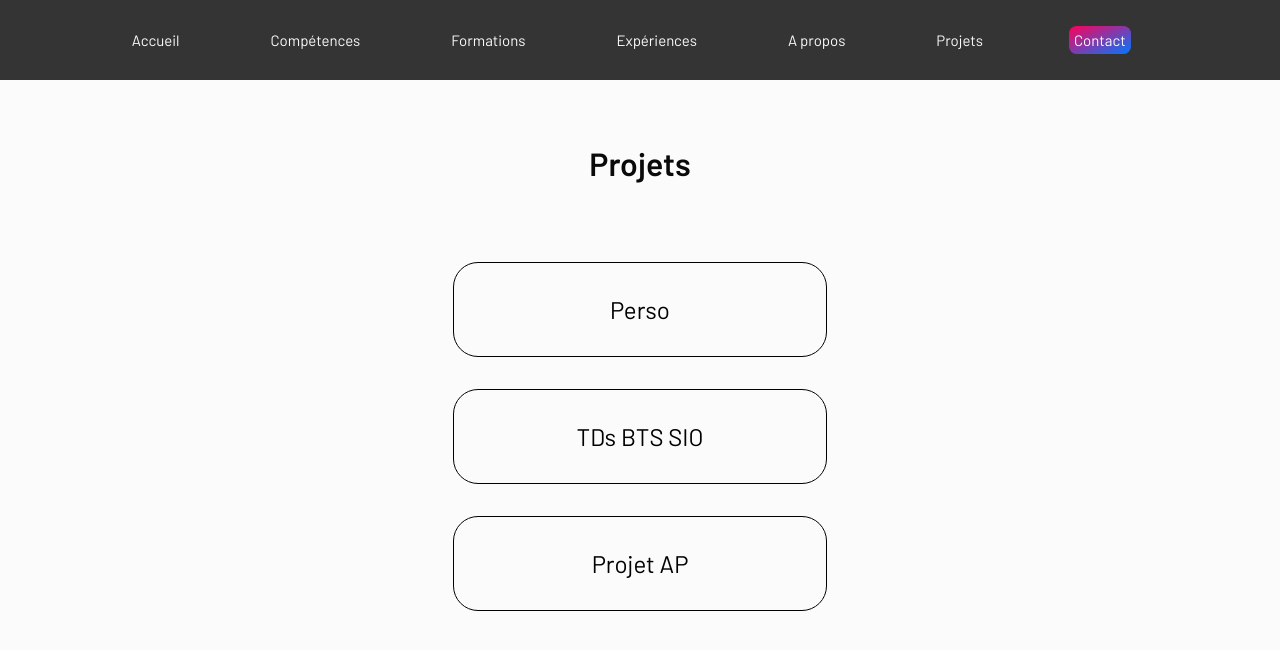
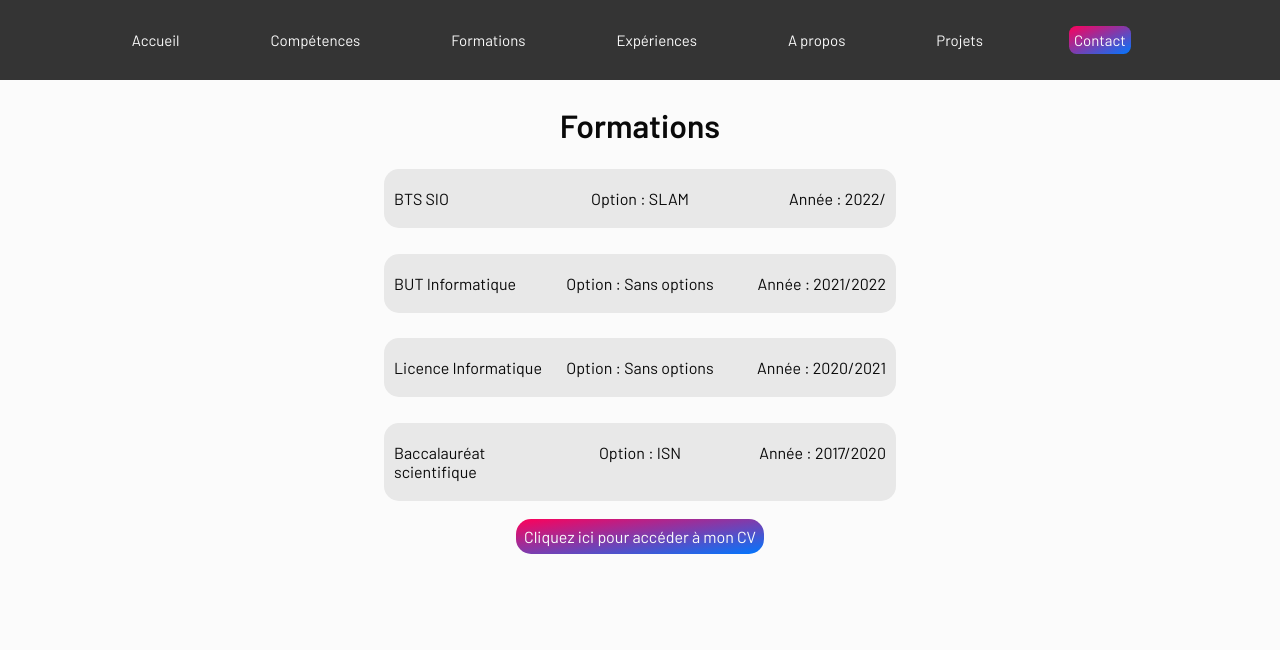
Before and after one commit to ArthurLsy/tds-web-alt, a PHP site: page /ProjetAp/portfolio/temp.html in a window 1280 px wide. Shown: the top 650 px of the page. Run offline with PHP 8.4, Linux system fonts and the light colour scheme; some libraries are stand-ins or nearby versions.

```diff
--- a/ProjetAp/portfolio/ressources/css/formations.css
+++ b/ProjetAp/portfolio/ressources/css/formations.css
@@ -1,7 +1,6 @@
 .titre_formation {
-    display: flex;
-    flex-direction: row;
-    justify-content: space-between;
+    display: grid;
+    grid-template-columns: 1fr 1fr 1fr;
     margin: 5% 0;
     cursor: pointer;
     padding: 20px 10px;
@@ -9,6 +8,15 @@
     border-radius: 15px;
     transition: 0.5s;
 }
+
+.option {
+    text-align: center;
+}
+
+.annee {
+    text-align: right;
+}
+
 .titre_formation:hover {
     transition: 0.5s;
     background: #dedede;
--- a/ProjetAp/portfolio/ressources/css/projects.css
+++ b/ProjetAp/portfolio/ressources/css/projects.css
@@ -3,7 +3,11 @@
     flex-direction: column;
 }
 
-.btn_project {
+#projects_page_title {
+    color: black;
+}
+
+.btn_project_category {
     font-size: 1.5rem;
     color: black;
     text-align: center;
@@ -15,8 +19,63 @@
     transition: 0.5s;
 }
 
-.btn_project:hover {
+.btn_project_category:hover {
     transition: 0.5s;
     transform: scale(1.02);
     box-shadow: rgba(10, 10, 10, 0.29) 0 0 1rem;
 }
+
+#projects_list {
+    display: grid;
+    grid-template-columns: 1fr 1fr;
+}
+
+.project {
+    border: solid 1px black;
+    border-radius: 15px;
+    width: 90%;
+    height: 0;
+    padding-bottom: 45%;
+    margin: 1.5rem auto;
+    display: flex;
+    flex-direction: column;
+}
+
+.date_title_project {
+    flex-direction: column;
+    height: 0;
+    padding-bottom: 45%;
+    cursor: pointer;
+}
+
+.project_title {
+    font-weight: bold;
+    text-align: center;
+    margin: 5% 0;
+    font-size: 1.5rem;
+}
+
+.project_date {
+    margin-left: 1rem;
+}
+
+.description_project {
+    margin: 5% 5% 0 5%;
+    height: 0;
+    padding-bottom: 40%;
+    text-align: justify;
+    cursor: pointer;
+}
+
+.btn_project {
+    background: linear-gradient(to bottom right, #ff0059, #0077ff);
+    width: 50%;
+    margin: 0 auto;
+    text-align: center;
+    padding: 0.5rem;
+    border-radius: 15px;
+}
+
+.deployProject {
+    display: flex;
+}
--- a/ProjetAp/portfolio/ressources/yaml/navbar.yaml
+++ b/ProjetAp/portfolio/ressources/yaml/navbar.yaml
@@ -13,9 +13,9 @@
 5 :
   - A propos
   - vue/about.php
-#6 :
-#  - Projets
-#  - vue/projects.php
+6 :
+  - Projets
+  - vue/projects.php
 10 :
   - Contact
   - vue/contact.php
--- a/ProjetAp/portfolio/temp.html
+++ b/ProjetAp/portfolio/temp.html
@@ -26,16 +26,69 @@
     <a href="index.php?menu=4" class="menu">Expériences</a>
     <a href="index.php?menu=5" class="menu">A propos</a>
     <a href="index.php?menu=6" class="menu">Projets</a>
-    <a href="index.php?menu=7" class="contact">Contact</a>
+    <a href="index.php?menu=10" class="contact">Contact</a>
   </div>
 </header>
-<main>
-  <h1>Projets</h1>
-<div class="box" id="box_projets">
-  <a href="index.php?menu=&project=Perso" class="btn_project">Perso</a>
-  <a href="index.php?menu=&project=TDs BTS SIO" class="btn_project">TDs BTS SIO</a>
-  <a href="index.php?menu=&project=Projet AP" class="btn_project">Projet AP</a>
+<main><div id="box_formations" class="box">
+  <h1>Formations</h1>
+  <div  class="formation">
+    <div class="titre_formation" id="formation_1">
+      <div id="formation_1" class="title item_formation">BTS SIO</div>
+      <div id="formation_1" class="option item_formation">Option : SLAM</div>
+      <div id="formation_1" class="annee item_formation">Année : 2022/</div>
+    </div>
+    <div id="formation_content_1" class="formation_description hide" >
+      <div class="emplacement_formation">
+        <div class="etablissement_formation"><strong>Établissement : </strong>CaenSup </div>
+        <div class="lieu_formation"><strong>Lieu : </strong>Caen</div>
+      </div>
+      <div class="commentaire_formation">Petite description de la formation</div>
+    </div>
+  </div>
+  <div  class="formation">
+    <div class="titre_formation" id="formation_2">
+      <div id="formation_2" class="title item_formation">BUT Informatique</div>
+      <div id="formation_2" class="option item_formation">Option : Sans options</div>
+      <div id="formation_2" class="annee item_formation">Année : 2021/2022</div>
+    </div>
+    <div id="formation_content_2" class="formation_description hide" >
+      <div class="emplacement_formation">
+        <div class="etablissement_formation"><strong>Établissement : </strong>IUT ULCO </div>
+        <div class="lieu_formation"><strong>Lieu : </strong>Calais</div>
+      </div>
+      <div class="commentaire_formation">Petite description de la formation</div>
+    </div>
+  </div>
+  <div  class="formation">
+    <div class="titre_formation" id="formation_3">
+      <div id="formation_3" class="title item_formation">Licence Informatique</div>
+      <div id="formation_3" class="option item_formation">Option : Sans options</div>
+      <div id="formation_3" class="annee item_formation">Année : 2020/2021</div>
+    </div>
+    <div id="formation_content_3" class="formation_description hide" >
+      <div class="emplacement_formation">
+        <div class="etablissement_formation"><strong>Établissement : </strong>UNICAEN </div>
+        <div class="lieu_formation"><strong>Lieu : </strong>Caen</div>
+      </div>
+      <div class="commentaire_formation">Petite description de la formation</div>
+    </div>
+  </div>
+  <div  class="formation">
+    <div class="titre_formation" id="formation_4">
+      <div id="formation_4" class="title item_formation">Baccalauréat scientifique</div>
+      <div id="formation_4" class="option item_formation">Option : ISN</div>
+      <div id="formation_4" class="annee item_formation">Année : 2017/2020</div>
+    </div>
+    <div id="formation_content_4" class="formation_description hide" >
+      <div class="emplacement_formation">
+        <div class="etablissement_formation"><strong>Établissement : </strong>Lycée Malherbe </div>
+        <div class="lieu_formation"><strong>Lieu : </strong>Caen</div>
+      </div>
+      <div class="commentaire_formation">Petite description de la formation</div>
+    </div>
+  </div>
 </div>
-</main>
+  <script src="../ressources/scripts/openDescriptionFormation.js"></script>
+  <div id="cv"><a href="ressources/CV.pdf">Cliquez ici pour accéder à mon CV</a></div></main>
 </body>
 </html>
```
Also changed, not shown: ProjetAp/portfolio/ressources/scripts/openProjectDescription.js (added, +28 -0 lines), ProjetAp/portfolio/ressources/yaml/projects.yaml (+24 -3 lines), ProjetAp/portfolio/vue/projects.php (+17 -4 lines).
